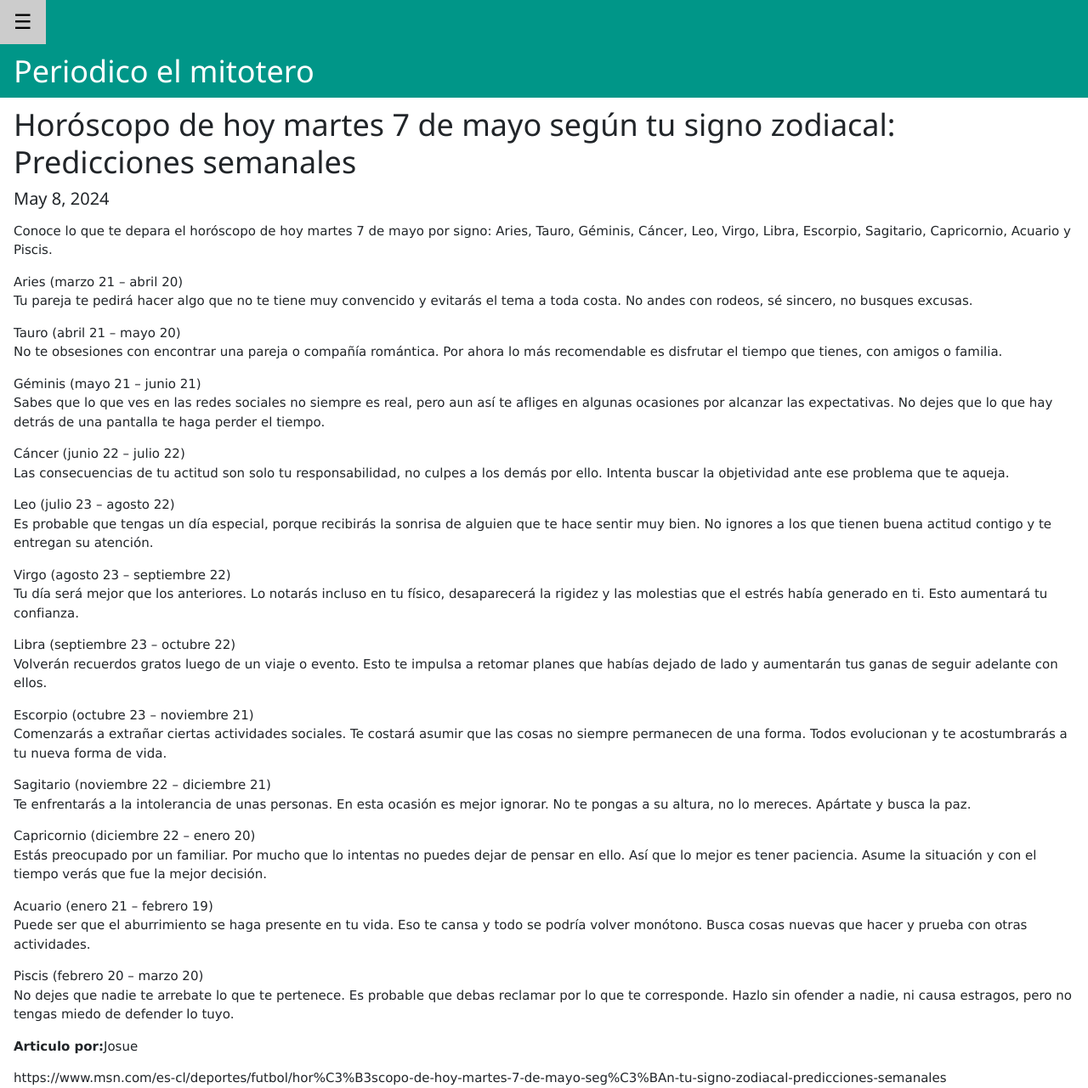
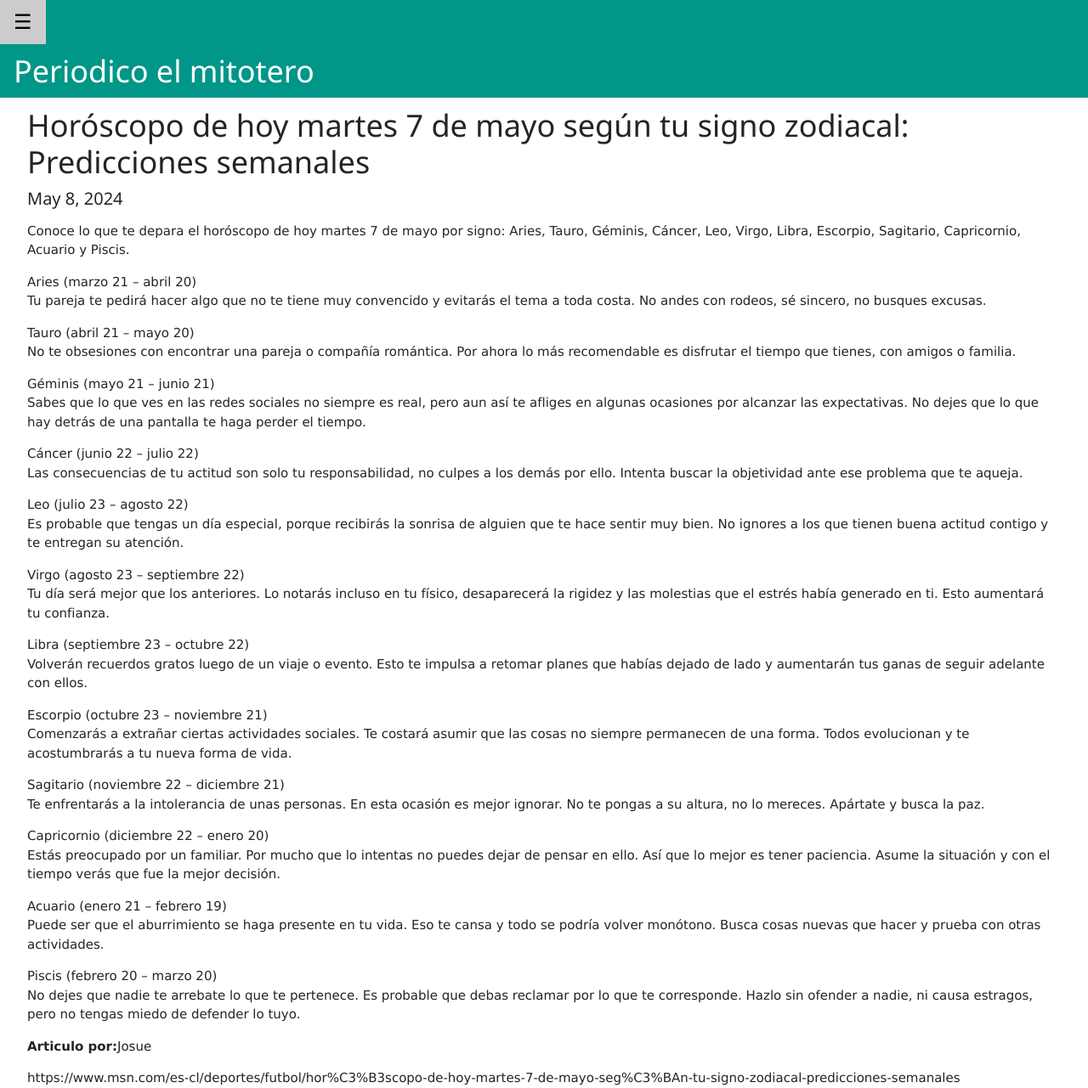
Before and after one commit to Josuesinni/ProyectoLI, a Django app: page / in a window 1280 px wide. Shown: the whole page at 85% size. Run offline with Django 5.2, Linux system fonts and the light colour scheme; data comes from the database, SQL or seed files in the repository.

Commit message:
Proyecto Lenguajes de Interfaz V2

```diff
--- a/noticias/templates/home/index.html
+++ b/noticias/templates/home/index.html
@@ -2,7 +2,7 @@
 {% block cuerpo %}
 
     {% for n in noticias %}
-        <div>
+        <div class="w3-container">
         <h1>{{ n.titulo }}</h1>
         <h4> {{ n.fecha }}</h4>
         <p>{{ n.descripcion|linebreaks }}</p>
```
